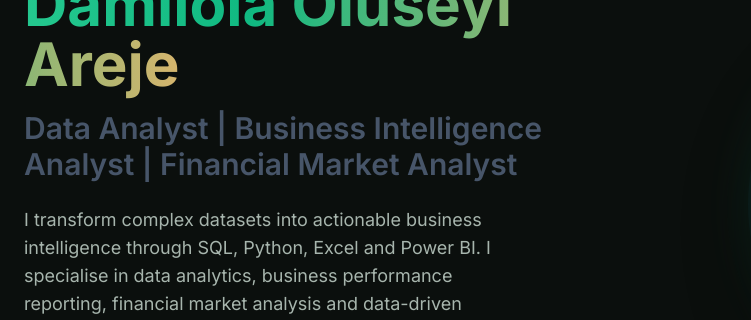
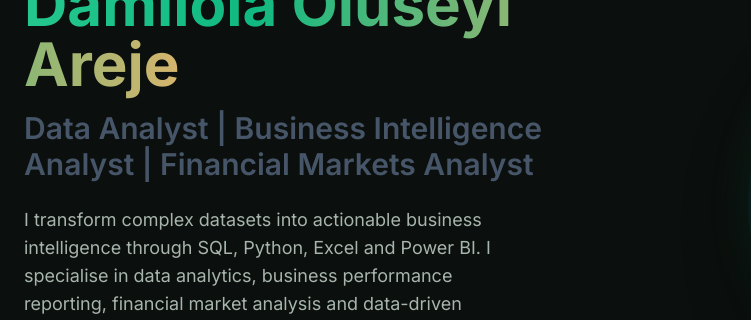
Before and after one commit to DanielDOA-source/DanielDOA-source.github.io, a plain HTML site: page index.html in a window 1280 px wide. Shown: the part 233-553 px from the top of the page, 0-751 px from the left. Drawn offline with nearby package versions, Linux system fonts and the light colour scheme.

Commit message:
Update index.html

```diff
--- a/index.html
+++ b/index.html
@@ -551,7 +551,7 @@
         <div class="container mx-auto px-6 flex flex-col md:flex-row items-center justify-between">
             <div class="md:w-1/2 mb-12 md:mb-0">
                 <h1 class="text-4xl md:text-6xl font-bold mb-4">Welcome, I'm <span class="gradient-text">Daniel Damilola Oluseyi Areje</span></h1>
-                <h2 class="text-2xl md:text-3xl font-semibold mb-6 text-slate-600">Data Analyst | Business Intelligence Analyst | Financial Market Analyst</h2>
+                <h2 class="text-2xl md:text-3xl font-semibold mb-6 text-slate-600">Data Analyst | Business Intelligence Analyst | Financial Markets Analyst</h2>
                 <p class="text-lg mb-8 text-slate-400 max-w-lg">
                    I transform complex datasets into actionable business intelligence through SQL, Python, Excel and Power BI. I specialise in data analytics, business performance reporting, financial market analysis and data-driven decision-making.                </p>
                 <div class="flex space-x-4">
```
